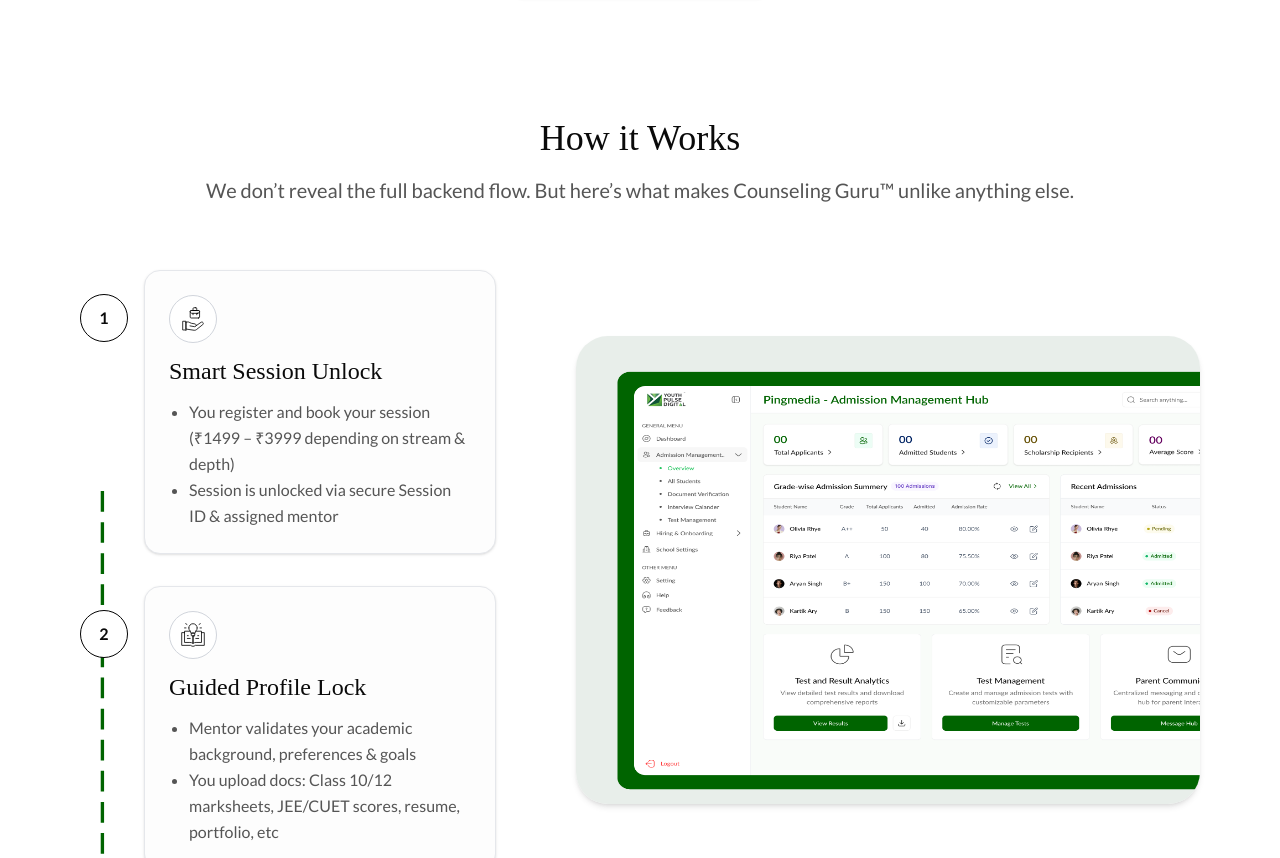
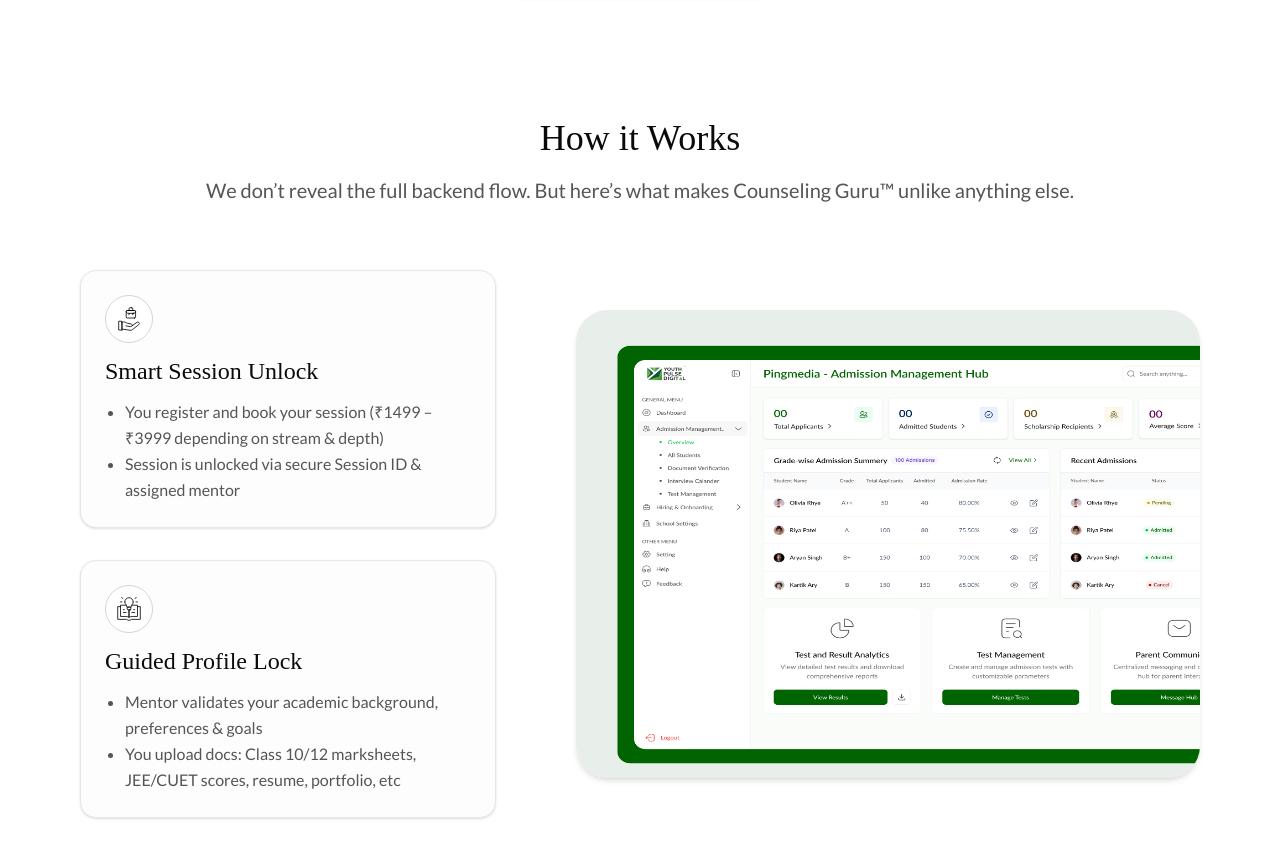
Before and after one commit to ping-media/ypd-website, a Next.js app: page /counseling-guru in a window 1280 px wide. Shown: the part 2954-3812 px from the top of the page. Built offline with nearby package versions, Linux system fonts and the light colour scheme; a web font is replaced by a local one.

Commit message:
fix:trails

```diff
--- a/src/app/counseling-guru/page.tsx
+++ b/src/app/counseling-guru/page.tsx
@@ -361,6 +361,7 @@ const page = () => {
           first: "/cvplite/cvplite1.png",
           second: "/cvplite/cvplite2.png",
         }}
+        path="M 1.7 10 L 1.7 32 Q 1.7 37 6.7 37 L 60 37 Q 65 37 65 42 L 65 65 Q 65 70 60 70 L 7 70 Q 2 70 1.7 75 L 1.7 89"
       />
       <CvpLiteWorks
         heading="Who It's For"
--- a/src/app/crp-aptitude/page.tsx
+++ b/src/app/crp-aptitude/page.tsx
@@ -419,7 +419,6 @@ const page = () => {
         ctaText="Start Your Journey Today"
         ctaLink="/coming-soon"
       />
-      {/* SECTION TO MODIFY */}
       <CvpLiteSteps
         heading="How It Works"
         subheading="Aptitude Trainer™ guides you step-by-step to sharpen skills, practice scenarios, and map your growth."
@@ -428,6 +427,7 @@ const page = () => {
           first: "/cvplite/cvplite1.png",
           second: "/cvplite/cvplite2.png",
         }}
+        path="M 1.7 12 L 1.7 32 Q 1.7 37 6.7 37 L 60 37 Q 65 37 65 42 L 65 65 Q 65 70 60 70 L 7 70 Q 2 70 1.7 75 L 1.7 83"
       />
       <CvpCta
         heading="What You'll Receive"
--- a/src/components/about/Research.tsx
+++ b/src/components/about/Research.tsx
@@ -105,7 +105,7 @@ export default function Research() {
                 className={`object-cover transition-all duration-700 ${
                   loaded ? "blur-0" : "scale-105 blur-xl"
                 }`}
-                onLoadingComplete={() => setLoaded(true)}
+                onLoad={() => setLoaded(true)}
               />
               <div className="absolute inset-0 flex flex-col justify-end gap-2 bg-black/40 p-6"></div>
             </div>
--- a/src/components/cvp/CvpHero.tsx
+++ b/src/components/cvp/CvpHero.tsx
@@ -48,10 +48,9 @@ export default function CvpHero({
                 src="/icons/top.svg"
                 alt="Decorative SVG"
                 fill
-                objectFit="contain"
+                className="object-contain"
               />
             </div>
-
             {title}
           </h2>
 
--- a/src/components/cvp/CvpLiteSteps.tsx
+++ b/src/components/cvp/CvpLiteSteps.tsx
@@ -16,6 +16,7 @@ interface StepSectionProps {
     second: string;
     others?: string[]; // extra images for >4 steps
   };
+  path?: string; // 👈 NEW prop
 }
 
 export default function StepSection({
@@ -23,6 +24,7 @@ export default function StepSection({
   subheading,
   steps,
   images,
+  path,
 }: StepSectionProps) {
   // Utility: render description
   const renderDescription = (desc: string | string[]) => {
@@ -48,9 +50,9 @@ export default function StepSection({
       key={step.id}
       className="relative flex h-full w-full items-start gap-3 sm:gap-4"
     >
-      {/* Number Circle */}
+      {/* Number Circle – only show from lg and up */}
       <div
-        className="relative z-10 mt-1 flex h-8 w-8 flex-shrink-0 items-center justify-center rounded-full border border-black bg-white text-sm font-bold sm:mt-2 sm:h-12 sm:w-12 sm:text-base md:mt-4 lg:mt-6"
+        className="relative z-10 mt-1 hidden h-8 w-8 flex-shrink-0 items-center justify-center rounded-full border border-black bg-white text-sm font-bold sm:mt-2 sm:h-12 sm:w-12 sm:text-base md:mt-4 2xl:mt-6 2xl:flex"
         id={`step-${step.id}`}
       >
         {step.id}
@@ -94,7 +96,11 @@ export default function StepSection({
       </div>
 
       {/* Image */}
-      <div className="w-full lg:w-[55%] xl:w-[60%]">
+      <div
+        className={`w-full lg:w-[55%] xl:w-[60%] ${
+          index !== stepGroups.length - 1 ? "hidden lg:block" : ""
+        }`}
+      >
         <div className="relative aspect-[4/3] w-full sm:aspect-[3/2] lg:aspect-[4/3]">
           <Image
             src={image}
@@ -126,22 +132,15 @@ export default function StepSection({
           viewBox="0 0 100 100"
           preserveAspectRatio="none"
         >
-          {/* LG to XL screens */}
+          {/* 2XL+ screens */}
           <path
-            d="M 2 18 L 2 54 Q 2 56 4 56 L 58 56 Q 60 56 60 58 L 60 82"
-            className="lg:block xl:hidden"
+            d={
+              path ||
+              "M 1.7 18 L 1.7 54 Q 2 56 4 56 L 63 56 Q 65 56 65 58 L 65 82"
+            }
+            className="hidden 2xl:block"
             stroke="#006400"
-            strokeWidth="0.3"
-            strokeDasharray="1,0.5"
-            fill="none"
-          />
-
-          {/* XL+ screens */}
-          <path
-            d="M 2 18 L 2 54 Q 2 56 4 56 L 63 56 Q 65 56 65 58 L 65 82"
-            className="hidden xl:block"
-            stroke="#006400"
-            strokeWidth="0.3"
+            strokeWidth="0.15"
             strokeDasharray="1,0.5"
             fill="none"
           />
@@ -160,7 +159,7 @@ export default function StepSection({
         </div>
 
         {/* Sections */}
-        <div className="relative z-10 flex w-full flex-col gap-8 sm:gap-10 md:gap-16 lg:gap-24">
+        <div className="relative z-10 flex w-full flex-col gap-8 lg:gap-14 2xl:gap-24">
           {stepGroups.map((group, i) =>
             renderSection(
               group,
--- a/src/components/cvp/CvpLiteWorks.tsx
+++ b/src/components/cvp/CvpLiteWorks.tsx
@@ -62,7 +62,7 @@ export default function CvpLiteWorks({
                 className={`object-cover transition-all duration-700 ${
                   loaded ? "blur-0" : "scale-105 blur-xl"
                 }`}
-                onLoadingComplete={() => setLoaded(true)}
+                onLoad={() => setLoaded(true)}
               />
             </div>
 
@@ -117,7 +117,7 @@ export default function CvpLiteWorks({
                 className={`object-cover transition-all duration-700 ${
                   loaded ? "blur-0" : "scale-105 blur-xl"
                 }`}
-                onLoadingComplete={() => setLoaded(true)}
+                onLoad={() => setLoaded(true)}
               />
             </div>
 
@@ -170,7 +170,7 @@ export default function CvpLiteWorks({
                   className={`object-cover transition-all duration-700 ${
                     loaded ? "blur-0" : "scale-105 blur-xl"
                   }`}
-                  onLoadingComplete={() => setLoaded(true)}
+                  onLoad={() => setLoaded(true)}
                 />
               </div>
               {audience.map((item, index) => (
--- a/src/components/cvp/CvpRealworld.tsx
+++ b/src/components/cvp/CvpRealworld.tsx
@@ -109,7 +109,7 @@ export default function CvpRealworld({
               className={`object-cover transition-all duration-700 ${
                 loaded ? "blur-0" : "scale-105 blur-xl"
               }`}
-              onLoadingComplete={() => setLoaded(true)}
+              onLoad={() => setLoaded(true)}
             />
 
             {quoteOverlay && items[activeIndex].quote && (
--- a/src/components/other/programs/Programs.tsx
+++ b/src/components/other/programs/Programs.tsx
@@ -109,7 +109,7 @@ export default function Programs() {
                 className={`object-cover transition-all duration-700 ${
                   loaded ? "blur-0" : "scale-105 blur-xl"
                 }`}
-                onLoadingComplete={() => setLoaded(true)}
+                onLoad={() => setLoaded(true)}
               />
               <div className="absolute inset-0 flex flex-col justify-end gap-2 bg-black/30 p-4 sm:p-6">
                 <h3 className="text-2xl font-medium text-white">
```
Also changed, not shown: src/components/career-reboot/CrSteps.tsx (+7 -17 lines).
